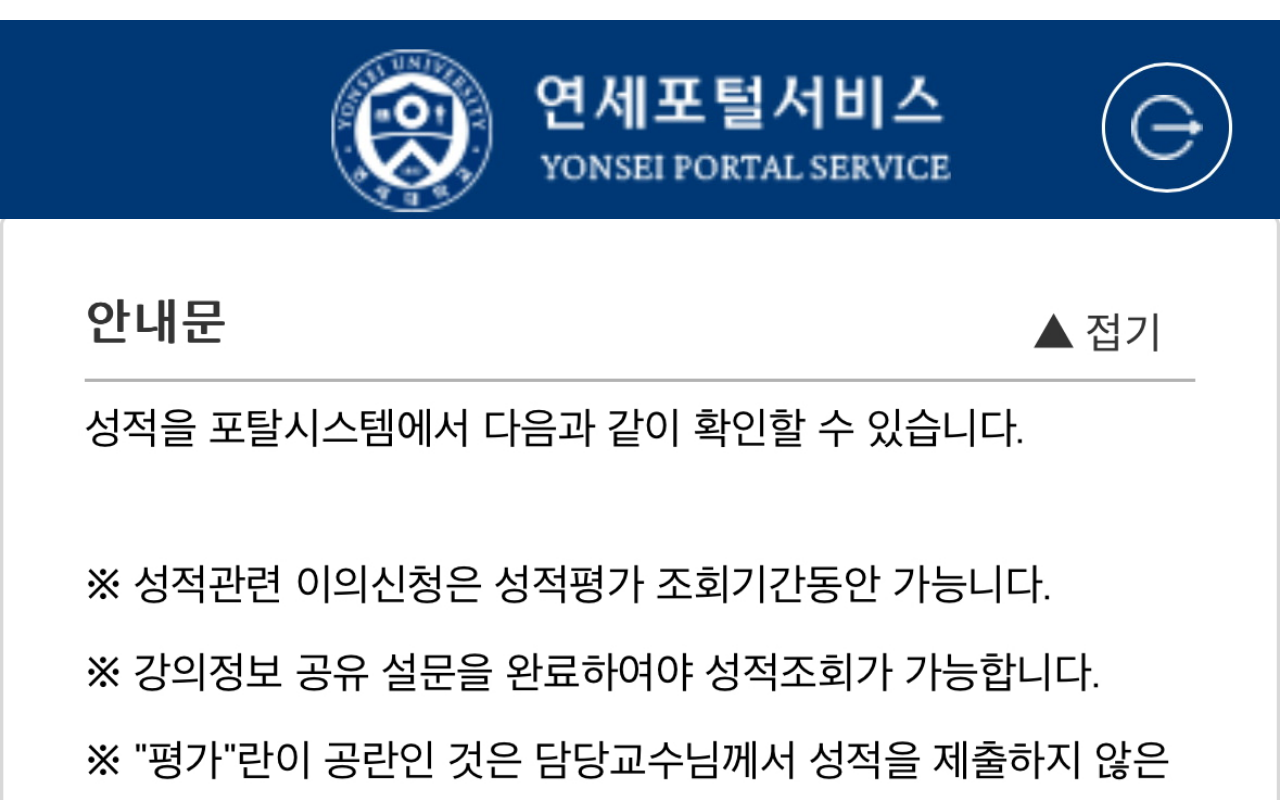
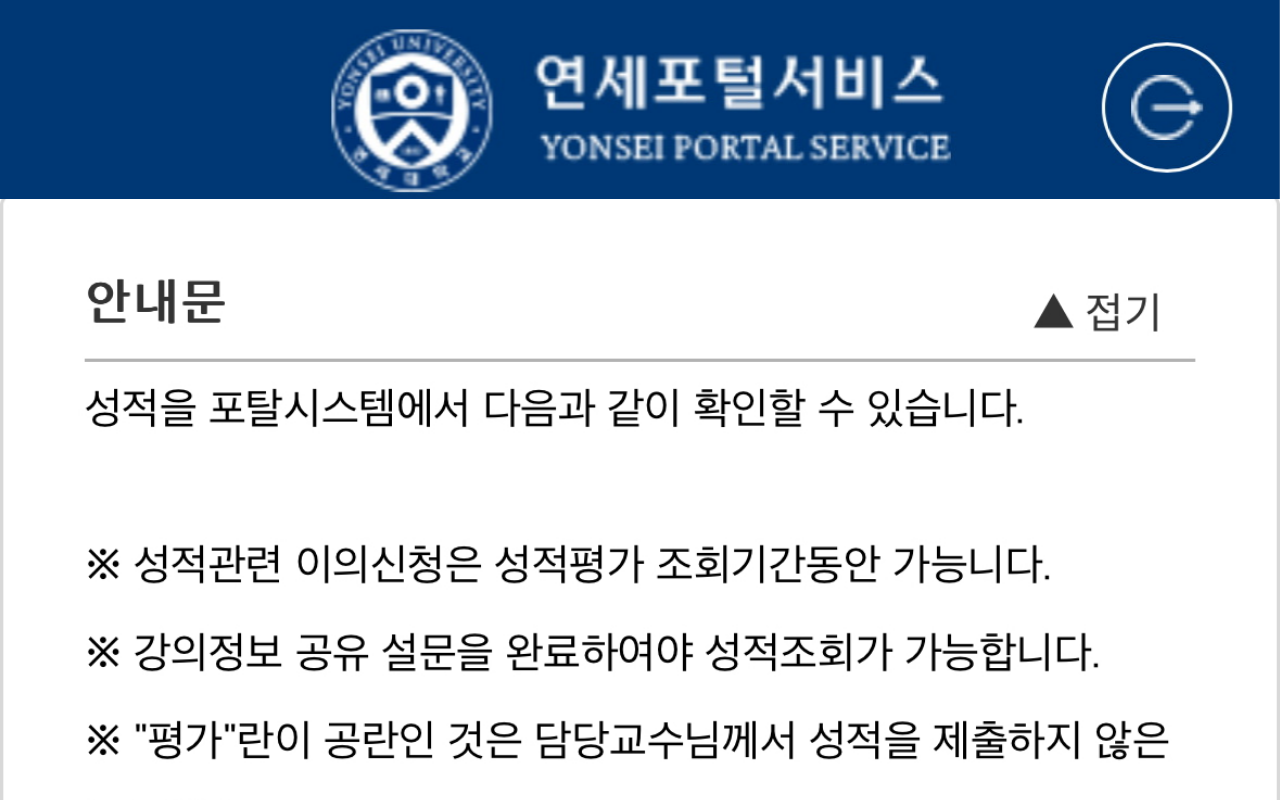
Before and after one commit to underwood1-yonsei-login-portal-grade/grade, a plain HTML site: page index.html in a window 1280 px wide. Drawn offline with Linux system fonts and the light colour scheme.

Commit message:
Update index.html

```diff
--- a/index.html
+++ b/index.html
@@ -20,7 +20,7 @@
 
     .header {
       position: fixed;
-      top: 20px; /* ✅ 위에 20만 띄움 */
+      top: 0;
       left: 0;
       right: 0;
     }
@@ -33,7 +33,7 @@
 
     .content {
       position: absolute;
-      top: 219px; /* ✅ header 원본 높이 199 + top 20 */
+      top: 199px; /* ✅ header 원본 높이 199 + top 20 */
       bottom: 0;
       left: 0;
       right: 0;
```
